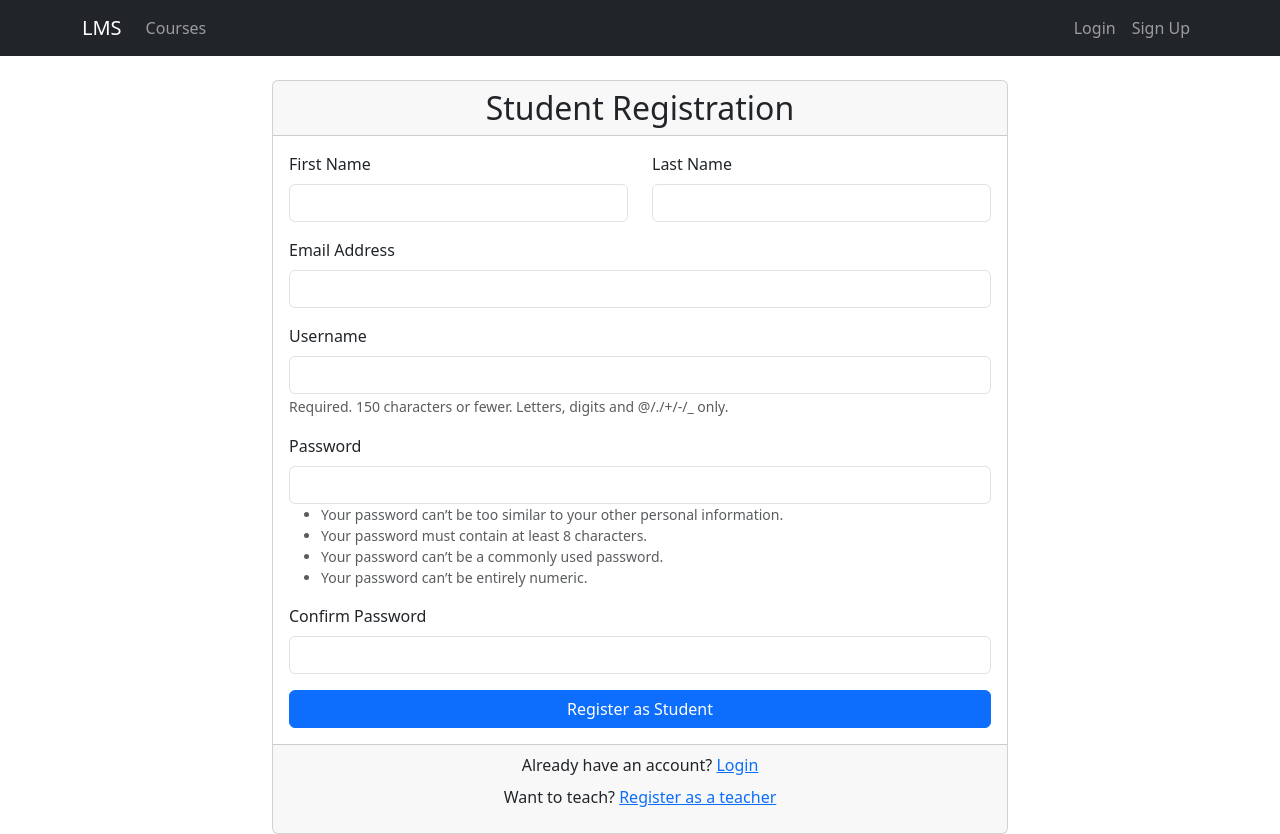
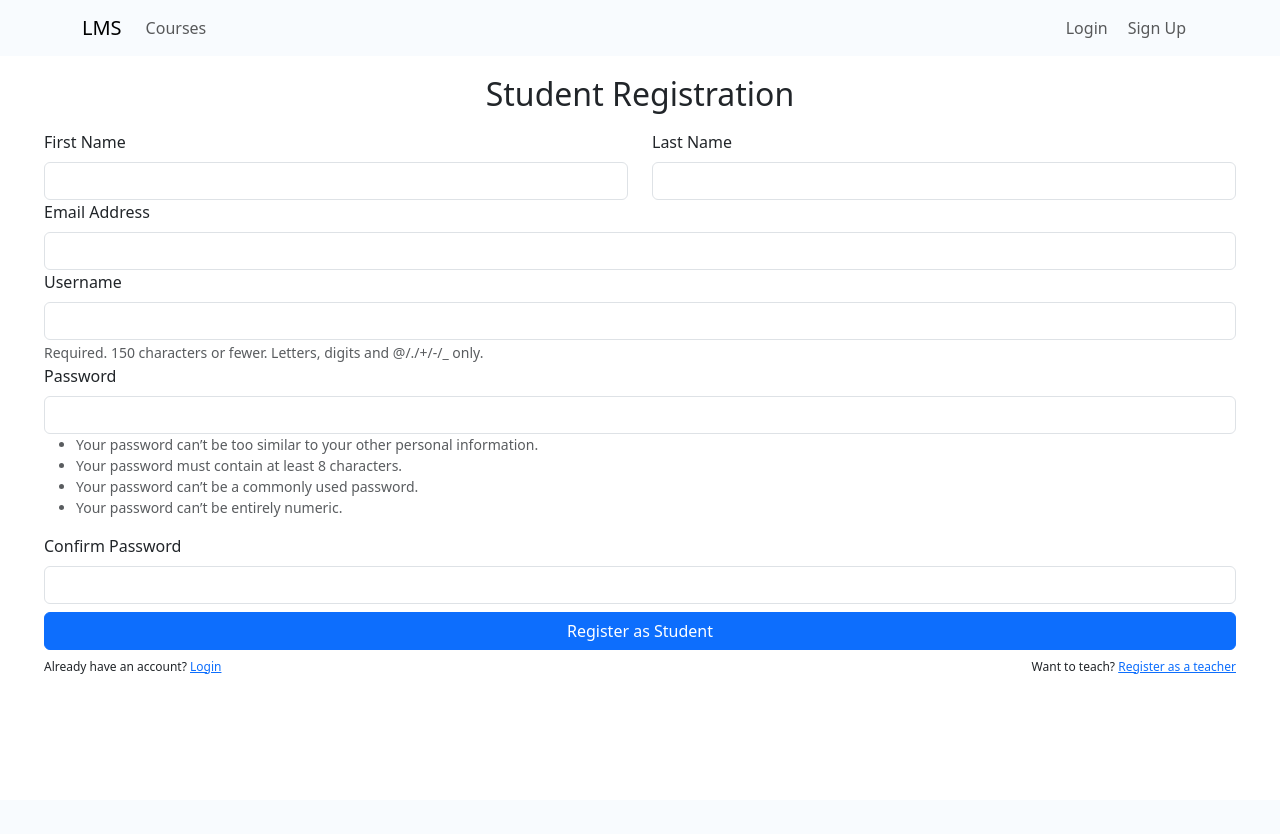
Before and after one commit to mohamedayman94/python-lms, a Django app: page /signup/student/ in a window 1280 px wide. After the commit the page ends 674 px from the top, so only its background shows below. Run offline with Django 5.2, Linux system fonts and the light colour scheme; some libraries are stand-ins or nearby versions.

Commit message:
enhance ui

```diff
--- a/templates/base.html
+++ b/templates/base.html
@@ -6,6 +6,7 @@
     <title>{% block title %}LMS{% endblock %}</title>
     <link href="https://cdn.jsdelivr.net/npm/bootstrap@5.3.0/dist/css/bootstrap.min.css" rel="stylesheet">
     <link rel="stylesheet" href="https://cdnjs.cloudflare.com/ajax/libs/font-awesome/6.0.0/css/all.min.css">
+     <link rel="stylesheet" href="../../../static/admin/css/custom.css">
     <style>
         .course-image {
             height: 200px;
@@ -18,7 +19,7 @@
     </style>
 </head>
 <body>
-    <nav class="navbar navbar-expand-lg navbar-dark bg-dark">
+    <nav class="navbar navbar-expand-lg  " style="    background: #f8fbfe;">
         <div class="container">
             <a class="navbar-brand" href="{% url 'course_list' %}">LMS</a>
             <button class="navbar-toggler" type="button" data-bs-toggle="collapse" data-bs-target="#navbarNav">
@@ -58,10 +59,10 @@
                         </li>
                     {% else %}
                         <li class="nav-item">
-                            <a class="nav-link" href="{% url 'login' %}">Login</a>
+                            <a class="nav-link loginBtn" href="{% url 'login' %}">Login</a>
                         </li>
                         <li class="nav-item">
-                            <a class="nav-link" href="{% url 'signup' %}">Sign Up</a>
+                            <a class="nav-link signupBtn mx-1" href="{% url 'signup' %}">Sign Up</a>
                         </li>
                     {% endif %}
                 </ul>
@@ -69,7 +70,7 @@
         </div>
     </nav>
 
-    <div class="container mt-4">
+    <div>
         {% if messages %}
             {% for message in messages %}
                 <div class="alert alert-dismissible fade show {% if message.tags == 'error' %}alert-danger{% elif message.tags == 'success' %}alert-success{% elif message.tags == 'warning' %}alert-warning{% elif message.tags == 'info' %}alert-info{% endif %}" role="alert">
--- a/templates/registration/signup_form.html
+++ b/templates/registration/signup_form.html
@@ -9,11 +9,13 @@
 {% endblock %}
 
 {% block content %}
+<div class="container-fluid landing">
+
     <div class="row justify-content-center">
-    <div class="col-md-8">
-        <div class="card">
+        <div class="">
+            <div class="mainCard" style="padding-block: 0.2em; padding-inline: 2em;">
                 <div class="card-header">
-                <h2 class="text-center mb-0">
+                    <h2 class="text-center mb-0 p-3">
                         {% if user_type == 'student' %}
                         Student Registration
                         {% else %}
@@ -21,7 +23,7 @@
                         {% endif %}
                     </h2>
                 </div>
-            <div class="card-body">
+                <div class="card-body w-100">
                     <form method="post" novalidate>
                         {% csrf_token %}
 
@@ -33,10 +35,11 @@
                         </div>
                         {% endif %}
 
-                    <div class="row mb-3">
+                        <div class="row  ">
                             <div class="col-md-6">
                                 <label for="{{ form.first_name.id_for_label }}" class="form-label">First Name</label>
-                            <input type="text" name="first_name" class="form-control {% if form.first_name.errors %}is-invalid{% endif %}"
+                                <input type="text" name="first_name"
+                                    class="form-control {% if form.first_name.errors %}is-invalid{% endif %}"
                                     id="{{ form.first_name.id_for_label }}" required>
                                 {% if form.first_name.errors %}
                                 <div class="invalid-feedback">{{ form.first_name.errors|first }}</div>
@@ -44,7 +47,8 @@
                             </div>
                             <div class="col-md-6">
                                 <label for="{{ form.last_name.id_for_label }}" class="form-label">Last Name</label>
-                            <input type="text" name="last_name" class="form-control {% if form.last_name.errors %}is-invalid{% endif %}"
+                                <input type="text" name="last_name"
+                                    class="form-control {% if form.last_name.errors %}is-invalid{% endif %}"
                                     id="{{ form.last_name.id_for_label }}" required>
                                 {% if form.last_name.errors %}
                                 <div class="invalid-feedback">{{ form.last_name.errors|first }}</div>
@@ -52,18 +56,20 @@
                             </div>
                         </div>
 
-                    <div class="mb-3">
+                        <div>
                             <label for="{{ form.email.id_for_label }}" class="form-label">Email Address</label>
-                        <input type="email" name="email" class="form-control {% if form.email.errors %}is-invalid{% endif %}"
+                            <input type="email" name="email"
+                                class="form-control {% if form.email.errors %}is-invalid{% endif %}"
                                 id="{{ form.email.id_for_label }}" required>
                             {% if form.email.errors %}
                             <div class="invalid-feedback">{{ form.email.errors|first }}</div>
                             {% endif %}
                         </div>
 
-                    <div class="mb-3">
+                        <div>
                             <label for="{{ form.username.id_for_label }}" class="form-label">Username</label>
-                        <input type="text" name="username" class="form-control {% if form.username.errors %}is-invalid{% endif %}"
+                            <input type="text" name="username"
+                                class="form-control {% if form.username.errors %}is-invalid{% endif %}"
                                 id="{{ form.username.id_for_label }}" required>
                             {% if form.username.errors %}
                             <div class="invalid-feedback">{{ form.username.errors|first }}</div>
@@ -73,9 +79,10 @@
                             {% endif %}
                         </div>
 
-                    <div class="mb-3">
+                        <div>
                             <label for="{{ form.password1.id_for_label }}" class="form-label">Password</label>
-                        <input type="password" name="password1" class="form-control {% if form.password1.errors %}is-invalid{% endif %}"
+                            <input type="password" name="password1"
+                                class="form-control {% if form.password1.errors %}is-invalid{% endif %}"
                                 id="{{ form.password1.id_for_label }}" required>
                             {% if form.password1.errors %}
                             <div class="invalid-feedback">{{ form.password1.errors|first }}</div>
@@ -85,9 +92,10 @@
                             {% endif %}
                         </div>
 
-                    <div class="mb-3">
+                        <div>
                             <label for="{{ form.password2.id_for_label }}" class="form-label">Confirm Password</label>
-                        <input type="password" name="password2" class="form-control {% if form.password2.errors %}is-invalid{% endif %}"
+                            <input type="password" name="password2"
+                                class="form-control {% if form.password2.errors %}is-invalid{% endif %}"
                                 id="{{ form.password2.id_for_label }}" required>
                             {% if form.password2.errors %}
                             <div class="invalid-feedback">{{ form.password2.errors|first }}</div>
@@ -95,7 +103,7 @@
                         </div>
 
                         <div class="d-grid gap-2">
-                        <button type="submit" class="btn btn-primary">
+                            <button type="submit" class="btn btn-primary my-2">
                                 {% if user_type == 'student' %}
                                 Register as Student
                                 {% else %}
@@ -105,9 +113,9 @@
                         </div>
                     </form>
                 </div>
-            <div class="card-footer text-center">
-                <p class="mb-0">Already have an account? <a href="{% url 'login' %}">Login</a></p>
-                <p class="mt-2">
+                <div class="card-footer customFooter   justify-content-between d-flex w-100" style="font-size: 12px;">
+                    <p>Already have an account? <a href="{% url 'login' %}">Login</a></p>
+                    <p>
                         {% if user_type == 'student' %}
                         Want to teach? <a href="{% url 'teacher_signup' %}">Register as a teacher</a>
                         {% else %}
@@ -118,4 +126,5 @@
             </div>
         </div>
     </div>
+</div>
 {% endblock %}
```
Also changed, not shown: templates/registration/login.html (+8 -7 lines), templates/registration/signup.html (+18 -8 lines), 4 other files. Lines whose indentation alone changed are shown as unchanged.
